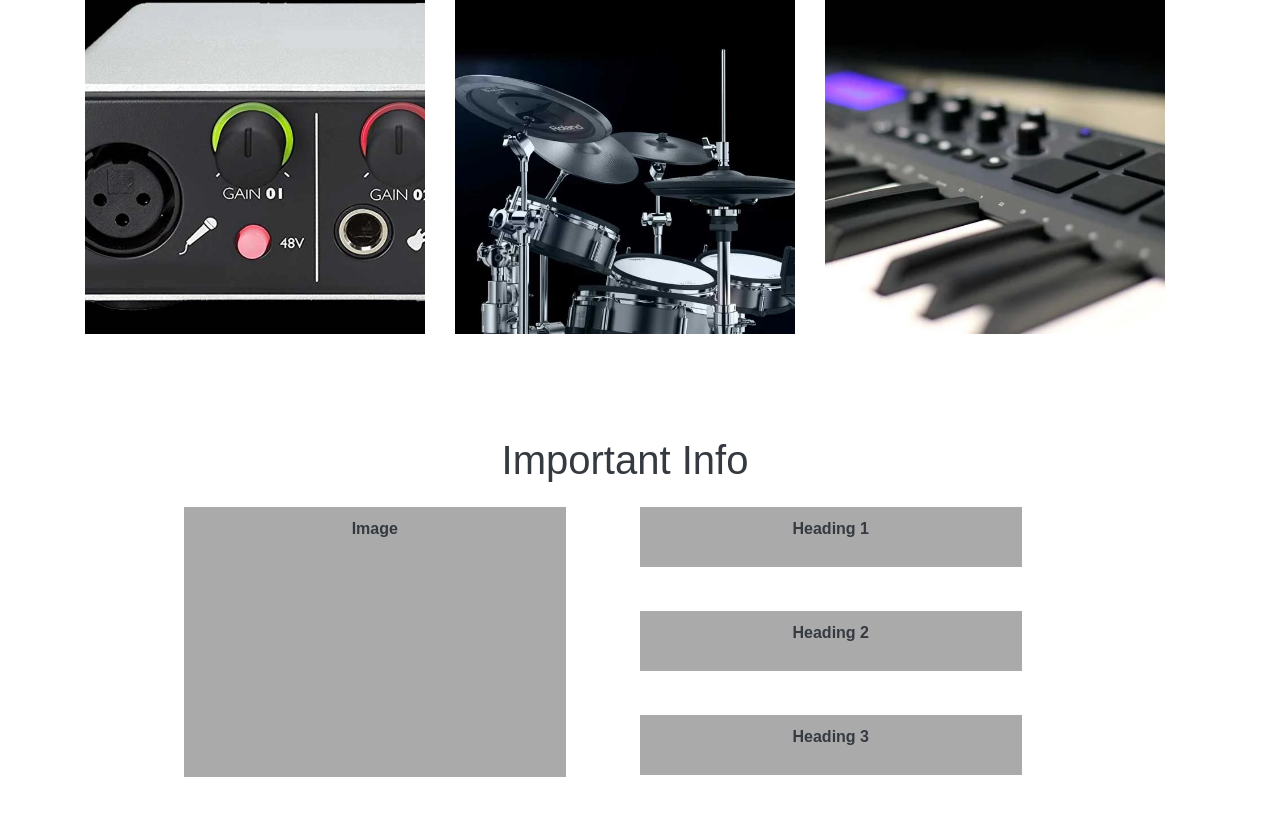
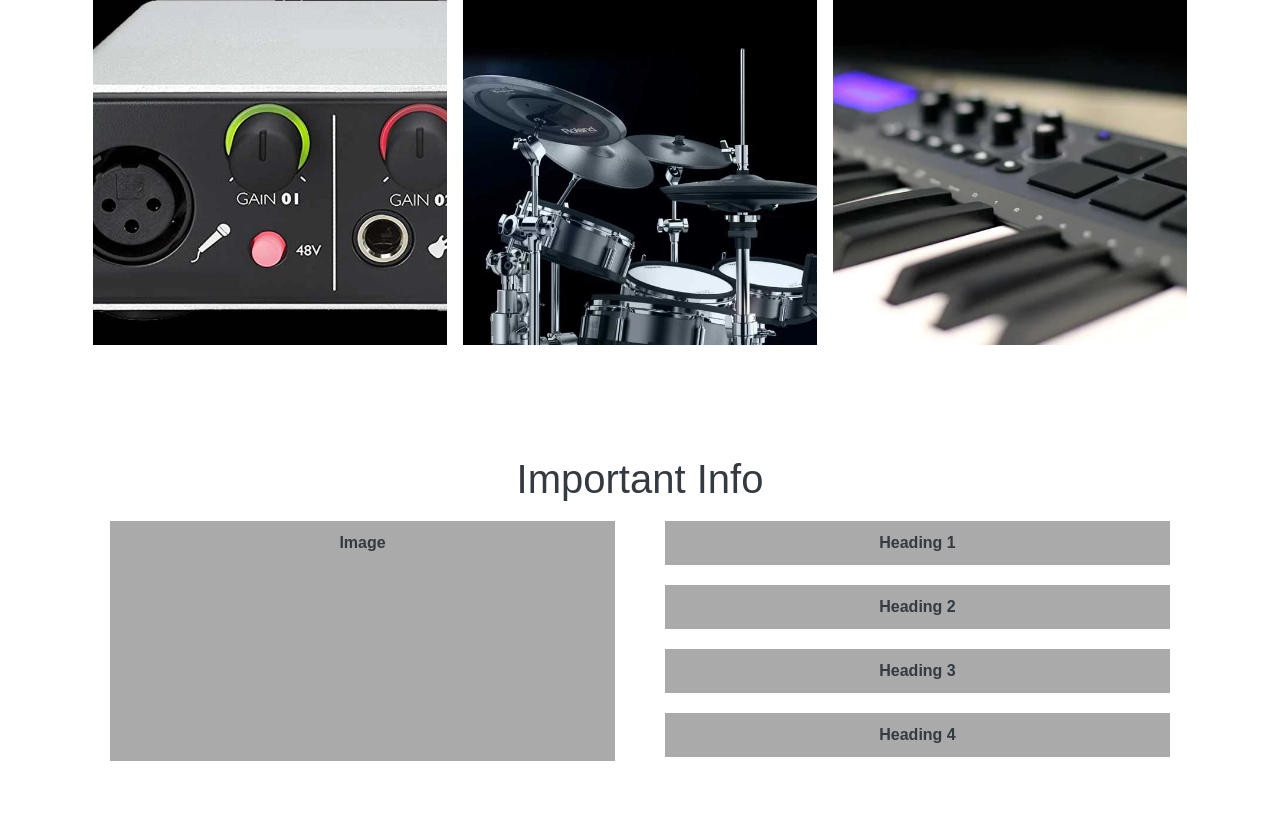
Before and after one commit to samyakhappy9/Harbacore, a plain HTML site: page index.html in a window 1280 px wide. Shown: the part 745-1579 px from the top of the page. After the commit the page ends 1558 px from the top, so only its background shows below. Drawn offline with nearby package versions, Linux system fonts and the light colour scheme.

Commit message:
Update index.html

```diff
--- a/index.html
+++ b/index.html
@@ -14,52 +14,61 @@
     }
     body {
      font-family: Arial;
-     margin: 5px;
     }
+
     div{
       max-width:100%;
     }
-    .row {
-     display: flex;
-    }
+
     .mt{
       margin-top:7%;
     }
     .mb{
-      margin-bottom:10%;
+      margin-bottom:7%;
     }
-    .side {
-     flex: 20%;
-     padding: 5px;
+    .hero-img{
+      width: 800px;
+      max-width: 100%;
     }
-    .full-height{
-      width:inherit;
-      height:100%;
+    .row-center{
+      text-align: center;
+    }
+    .col-centered {
+      margin-left: auto;
+      margin-right: auto;
     }
     .main {
      flex: 30%;
      background-color: white;
      padding: 5px;
      }
+     .top-products{
+       width:400px;
+       height:auto;
+     }
      .fakeimg {
      background-color: #aaa;
-     width: 70%;
      padding: 10px;
      margin: 10px;
      }
-     .abc{
+     .ml{
       margin-left: 20%;
+     }
+     .ml-15{
+       margin-left: 0!important;
      }
   </style>
 </head>
 
 <body>
-        <header class="header mb">
-          <div class="mx-auto"><h3></h3></div>
+   <header>
+  <br> <br> <br> <br>
   </header>
-               <div class="container">
-                 <div class="row">
-                   <div class="col-lg-8 col-md-8 col-sm-12 col-xs-12">
+
+
+  <section id="home" class="container">
+    <div class="row mx-auto">
+    <div class="col-md-8 mb-2">
     <div id="myCarousel" class="carousel slide" data-ride="carousel">
         <ul class="carousel-indicators">
           <li data-target="#myCarousel" data-slide-to="0" class="active"></li>
@@ -72,10 +81,10 @@
           </div>
           <div class="carousel-item">
             <img
-                                class="img-fluid"
+            class="hero-img img-fluid"
             src="banyam_175914d0-937c-11ea-b515-8b3de73a81cc.jpg">
           </div>
-                              <div class="carousel-item">
+          <div class="hero-img carousel-item">
               <img
               class="img-fluid"
               src="premium-guitar_ea4bc180-0540-11ea-bf9f-abb97e5b4784.jpg">
@@ -89,44 +98,54 @@
     </a>
   </div>
 </div>
-                   <div class="col-lg-4 col-md-4 col-sm-12 col-xs-12">
+  <div class="col-md-4 mx-auto">
   <img class="img-fluid full-height" src="emi-banner_5d07eea0-7fdf-11ea-b149-dd6ab15a61ef.jpg" >
   </div>
 </div>
-                 <div class="row mt">
+    </section>
+    <section id="top-products container">
+    <div class="row mt mx-auto">
       <div class="col-sm-12">
       <div class="mx-auto text-dark font-weight-bolder text-center">
         <h1>Top Products</h1>
       </div>
       </div>
     </div>
-                  <div class="row">
-                    <div class="col-md-4 col-lg-4 col-sm-12 col-xs-12 ">
-                        <img src="audio-interface_a8874aaf-8635-4696-96d8-8e3b5024c6d0_600x.webp" class="img-fluid">
+    <div class="row mx-auto container">
+      <div class="col-md-4 p-2">
+          <img src="audio-interface_a8874aaf-8635-4696-96d8-8e3b5024c6d0_600x.webp" class="img-fluid top-products">
       </div>
-                    <div class="col-md-4 col-lg-4 col-sm-12 col-xs-12">
-                        <img src="electric-drums_600x.webp"  class="img-fluid">
+      <div class="col-md-4 p-2">
+          <img src="electric-drums_600x.webp"  class="img-fluid top-products">
       </div>
-                    <div class="col-md-4 col-lg-4 col-sm-12 col-xs-12">
-                        <img src="midi_600x.webp"  class="img-fluid">
+      <div class="col-md-4 p-2">
+          <img src="midi_600x.webp"  class="top-products img-fluid">
       </div>
   </div>
-
-                <div class="row mt">
+</section>
+  <section id="imp-info" class="container">
+  <div class="row mt mx-auto">
     <div class="mx-auto text-dark font-weight-bolder text-center mt-4">
       <h1>Important Info</h1>
     </div>
   </div>
-                <div class="row">
-                  <div class="side">
-                     <div class="fakeimg text-dark font-weight-bolder text-center abc col-xs-3 " style="height:270px;">Image</div>
+  <div class="row mx-auto">
+    <div class="col-md-6">
+        <div class="fakeimg text-dark font-weight-bolder text-center" style="height:240px;">Image</div>
     </div>
-                  <div class="side">
-                     <div class="fakeimg text-dark font-weight-bolder text-center" style="height:60px;">Heading 1</div><br>
-                     <div class="fakeimg text-dark font-weight-bolder text-center" style="height:60px;">Heading 2</div><br>
-                     <div class="fakeimg text-dark font-weight-bolder text-center" style="height:60px;">Heading 3</div>
+    <div class="col-md-6">
+      <div class="row mx-auto" >
+        <div class="col align-self-start fakeimg text-dark font-weight-bolder text-center">Heading 1</div>
+        <div class="w-100"></div>
+        <div class="col align-self-center fakeimg text-dark font-weight-bolder text-center" >Heading 2</div>
+        <div class="w-100"></div>
+        <div class="col align-self-end  fakeimg text-dark font-weight-bolder text-center" >Heading 3</div>
+<div class="w-100"></div>
+        <div class="col align-self-end  fakeimg text-dark font-weight-bolder text-center" >Heading 4</div>
       </div>
     </div>
+  </div>
+  </section>
   </div>
 <footer class="footer mx-auto">
   <h3><br>
```
Lines whose indentation alone changed are shown as unchanged.
